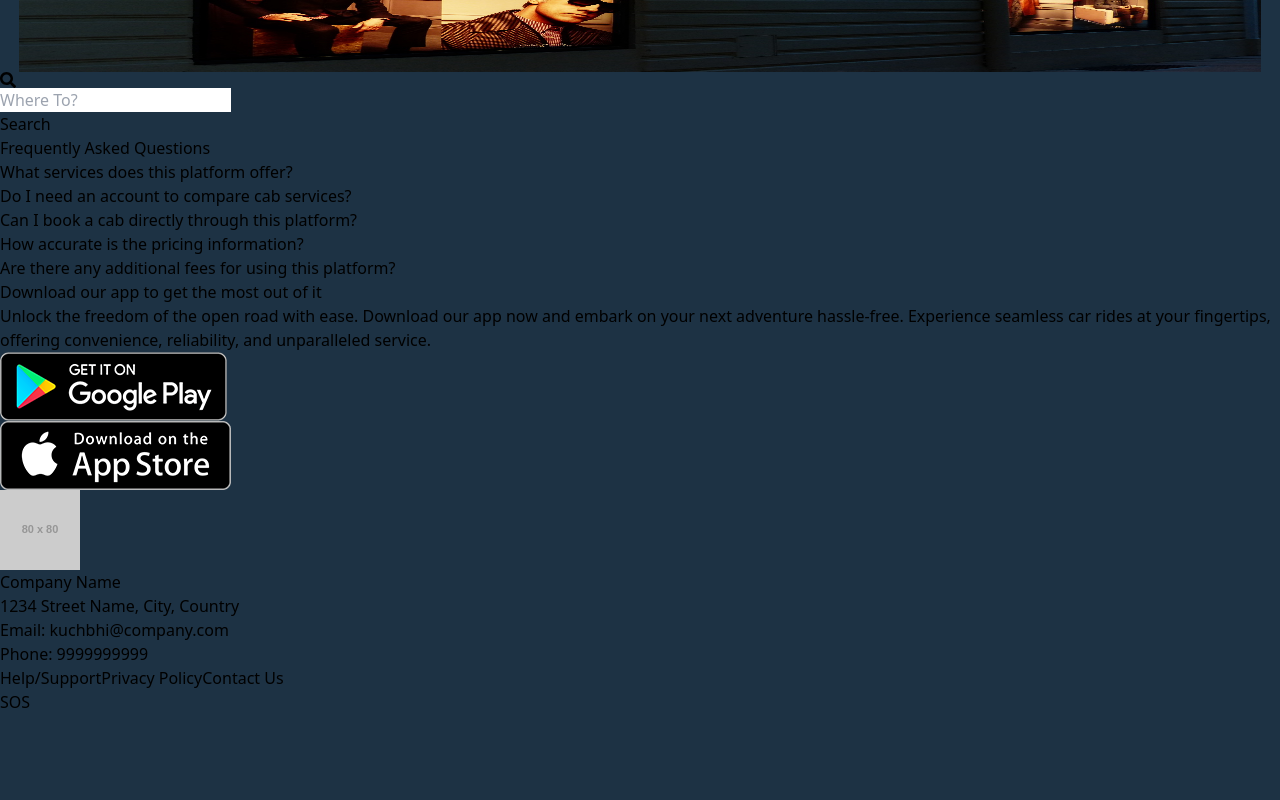
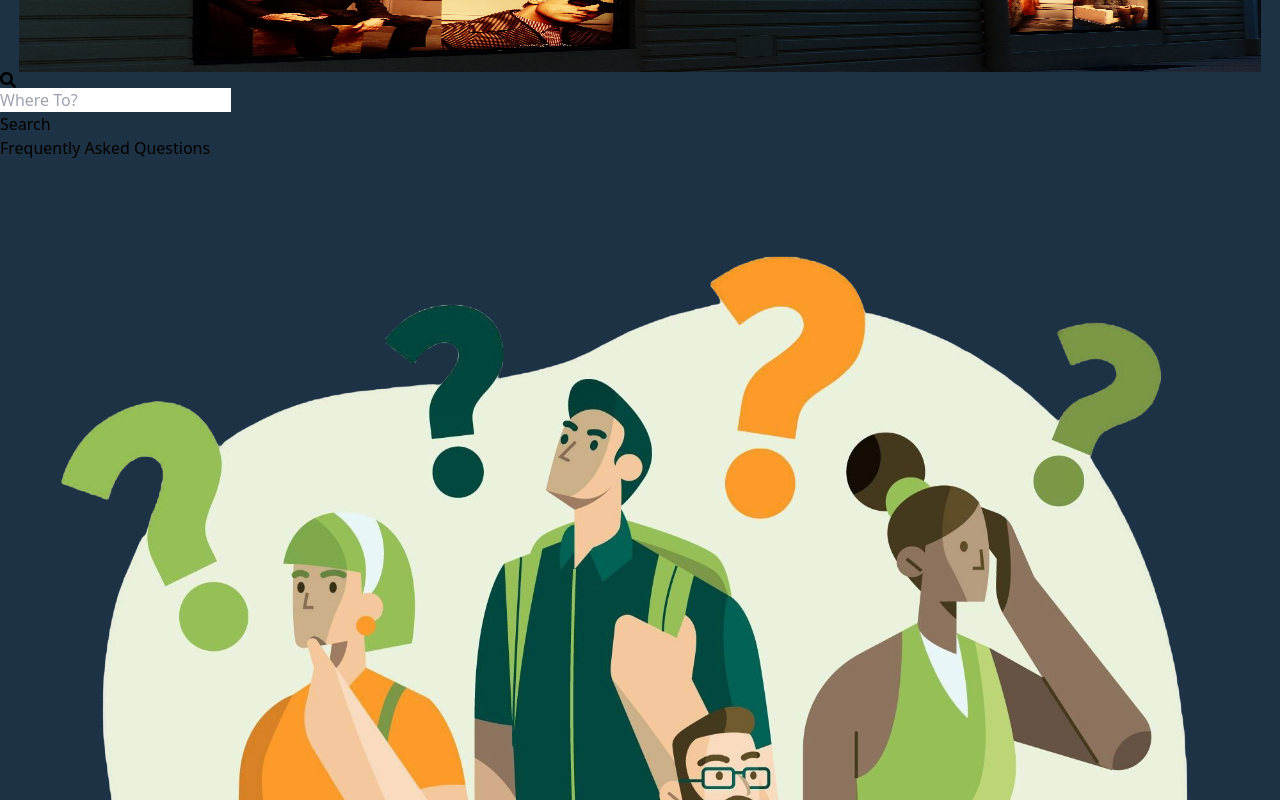
Before and after one commit to dhruvgupta0503/Integrator, a React (Vite) app: page / in a window 1280 px wide. Shown: the part 720-1520 px from the top of the page. Before the commit the page ends 1434 px from the top, so only its background shows below. Built offline with nearby package versions, Linux system fonts and the light colour scheme; grey boxes are pictures that could not be loaded.

Commit message:
FAQ section upodated

```diff
--- a/src/Components/FAQ.jsx
+++ b/src/Components/FAQ.jsx
@@ -1,44 +1,61 @@
-import React from 'react'
-
-import { useState } from "react";
+import React, { useState } from "react";
+import image from "../assets/FAQ/FAQ.png";
 
 const FAQ = () => {
   const faqData = [
     {
       question: "What services does this platform offer?",
-      answer: "Our platform allows you to compare prices, travel times, and service options from multiple cab providers, helping you make the best choice for your travel needs.",
+      answer:
+        "Our platform allows you to compare prices, travel times, and service options from multiple cab providers, helping you make the best choice for your travel needs.",
     },
     {
       question: "Do I need an account to compare cab services?",
-      answer: "No, you don’t need an account to view and compare prices and options. However, signing up provides access to additional features like saved preferences and recent search history.",
+      answer:
+        "No, you don’t need an account to view and compare prices and options. However, signing up provides access to additional features like saved preferences and recent search history.",
     },
     {
       question: "Can I book a cab directly through this platform?",
-      answer: "We are a comparison platform only, so we don’t handle bookings. Once you've chosen the best option, you’ll be directed to the provider’s app or website for booking.",
+      answer:
+        "We are a comparison platform only, so we don’t handle bookings. Once you've chosen the best option, you’ll be directed to the provider’s app or website for booking.",
     },
     {
       question: "How accurate is the pricing information?",
-      answer: "We strive to display the latest pricing and travel time estimates directly from the cab providers. However, final prices may vary based on real-time demand and availability.",
+      answer:
+        "We strive to display the latest pricing and travel time estimates directly from the cab providers. However, final prices may vary based on real-time demand and availability.",
     },
     {
       question: "Are there any additional fees for using this platform?",
-      answer: "No, our service is completely free for users. We provide comparisons at no additional cost.",
+      answer:
+        "No, our service is completely free for users. We provide comparisons at no additional cost.",
     },
   ];
 
   return (
-    <section id="faq" className="py-10 px-4">
-      <div className="faq-wrapper bg-white/80 shadow-lg rounded-lg p-6 mb-4 max-w-3xl mx-auto">
-        <h2 className="text-3xl font-semibold text-center text-gray-800 mb-8">
+    <>
+      <h2 className="text-3xl font-serif text-center text-white mb-4">
         Frequently Asked Questions
       </h2>
-        <div className="space-y-4">
+      <section id="faq" className="py-4 px-6">
+        <div className="faq-wrapper w-[95%] bg-[#6D7179] bg-opacity-50 shadow-lg rounded-lg p-8 mb-8 mx-auto flex flex-col lg:flex-row gap-4">
+          <div className="flex-shrink-0 w-full lg:w-1/3">
+            <img
+              src={image}
+              alt="FAQ Illustration"
+              className="w-full h-auto rounded-lg"
+            />
+          </div>
+          <div className="flex-grow space-y-4 w-full lg:w-2/3">
             {faqData.map((item, index) => (
-            <FAQItem key={index} question={item.question} answer={item.answer} />
+              <FAQItem
+                key={index}
+                question={item.question}
+                answer={item.answer}
+              />
             ))}
           </div>
         </div>
       </section>
+    </>
   );
 };
 
@@ -46,17 +63,15 @@ const FAQItem = ({ question, answer }) => {
   const [isOpen, setIsOpen] = useState(false);
 
   return (
-    <div className="border border-gray-300 rounded-lg shadow-sm mb-4">
+    <div className="w-full mx-auto lg:w-3/4 rounded-lg shadow-lg mb-4">
       <button
         onClick={() => setIsOpen(!isOpen)}
-        className="w-full text-left px-4 py-3 bg-gray-800 text-white font-medium rounded-t-lg focus:outline-none"
+        className="w-full text-left px-4 py-3 bg-[#1D3244] text-white font-medium rounded-t-lg flex items-center justify-between focus:outline-none"
       >
         {question}
       </button>
       {isOpen && (
-        <div className="px-4 py-3 text-gray-700 bg-white">
-          {answer}
-        </div>
+        <div className="px-4 py-3 text-white bg-[#6D7179]">{answer}</div>
       )}
     </div>
   );
```
Also changed, not shown: src/assets/FAQ/FAQ.png (added). Lines whose indentation alone changed are shown as unchanged.
